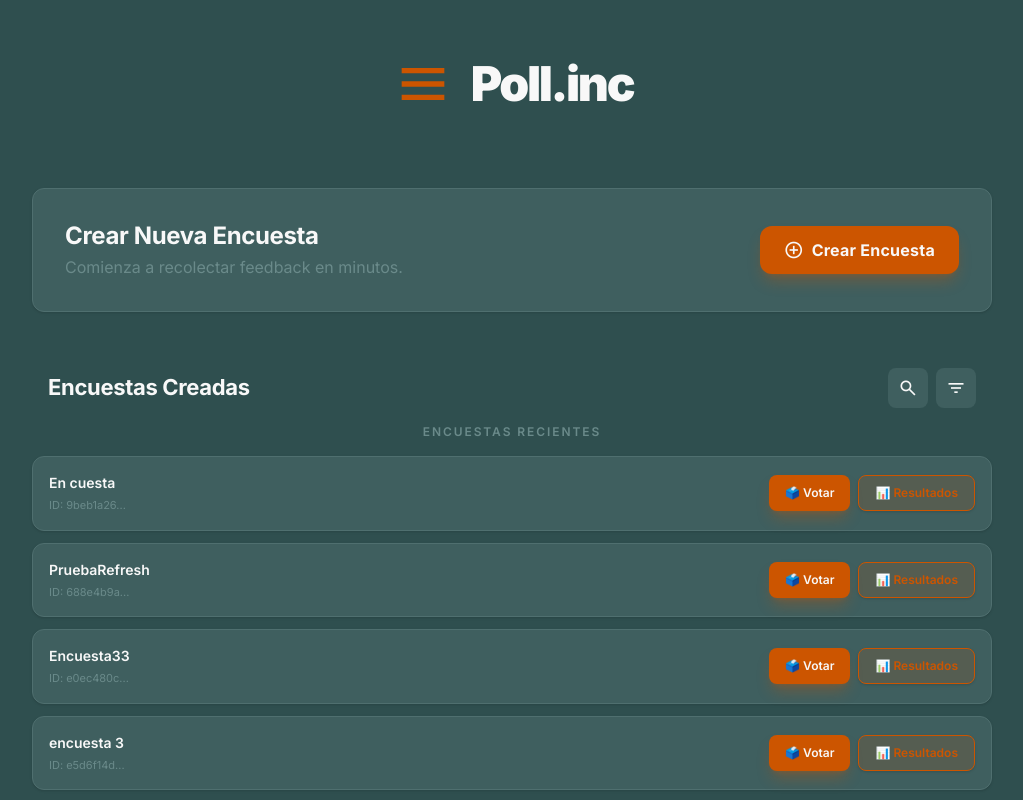
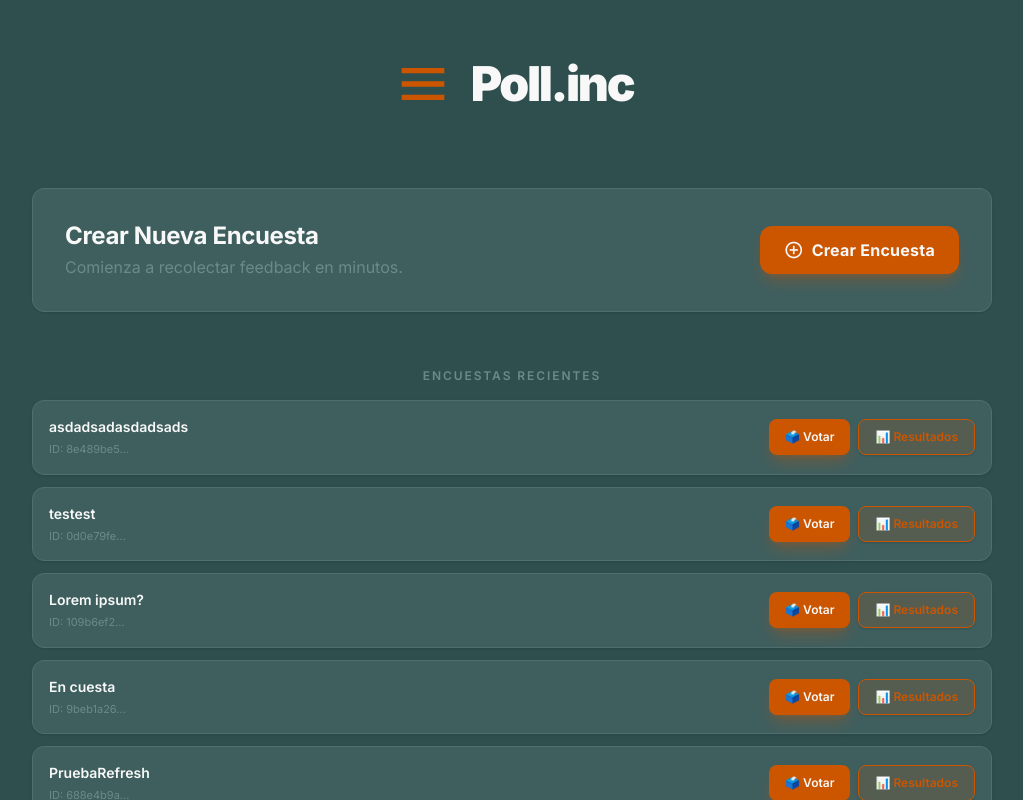
Before and after one commit to AgusC02/TP-FINAL-ENCUESTAS, a Next.js app: page / in a window 1280 px wide. Shown: the top 800 px of the page, without its empty margins (128-1151 px from the left). Built offline with nearby package versions, Linux system fonts and the light colour scheme.

Commit message:
fix elimina filtros y busqueda en heropage

```diff
--- a/app/page.tsx
+++ b/app/page.tsx
@@ -55,7 +55,7 @@ export default function HomePage() {
 
               {/* Sección Encuestas Creadas */}
               <section className="mt-4 flex flex-col gap-4">
-                <div className="flex items-center justify-between px-4">
+                {/* <div className="flex items-center justify-between px-4">
                   <h2 className="text-[22px] font-bold leading-tight tracking-[-0.015em] text-off-white dark:text-off-white">
                     Encuestas Creadas
                   </h2>
@@ -71,7 +71,7 @@ export default function HomePage() {
                       </span>
                     </button>
                   </div>
-                </div>
+                </div> */}
 
                 <div className="flex flex-col gap-3 px-1 sm:px-0">
                   <PollList />
--- a/database.json
+++ b/database.json
@@ -257,6 +257,88 @@
         }
       ],
       "id": "9beb1a26-81d8-4069-9519-f400ae900c07"
+    },
+    {
+      "title": "Lorem ipsum?",
+      "questions": [
+        {
+          "text": "Jesus is King",
+          "options": [
+            {
+              "text": "Lorem",
+              "id": "dfb4eb1f-e9fa-4654-83a8-a87ccfd5bf4b"
+            },
+            {
+              "text": "Ipsum",
+              "id": "3aa90103-2714-4ae8-90a6-8abbb9f85886"
+            }
+          ],
+          "id": "9beef0a0-59bf-4fbf-9263-528f5e9ee6d7"
+        },
+        {
+          "text": "Test123",
+          "options": [
+            {
+              "text": "123",
+              "id": "8860c293-9706-49cf-9275-41690d1f6e26"
+            },
+            {
+              "text": "321",
+              "id": "e857693c-5a83-42d8-ba5c-406a3c7a3150"
+            },
+            {
+              "text": "213",
+              "id": "e4ac051b-8f8a-4509-968c-dc1db80c46a6"
+            },
+            {
+              "text": "231",
+              "id": "7c00aa7a-344d-4aa3-8582-ce431e63343f"
+            }
+          ],
+          "id": "4944d5d4-63b5-48b7-9d67-d83ccf5aff0a"
+        }
+      ],
+      "id": "109b6ef2-a453-47ab-91d1-507d1201ccf1"
+    },
+    {
+      "title": "testest",
+      "questions": [
+        {
+          "text": "testtestest",
+          "options": [
+            {
+              "text": "1",
+              "id": "834a2f76-81f4-48e9-a89b-9eaaef0788a0"
+            },
+            {
+              "text": "2",
+              "id": "9488ae94-9f16-463a-859a-473b74353869"
+            }
+          ],
+          "id": "f2590578-0f89-4936-b8dc-9876c09da3b8"
+        }
+      ],
+      "id": "0d0e79fe-98ea-45c4-b222-9ba64002c59f"
+    },
+    {
+      "title": "asdadsadasdadsads",
+      "questions": [
+        {
+          "text": "asdasdadasd",
+          "options": [
+            {
+              "text": "asdasdadasd",
+              "id": "2873171c-65d3-4db3-8be2-272f3c01b0f1"
+            },
+            {
+              "text": "asdasdadasdsad",
+              "id": "d574a9c1-6c94-438e-900a-6bf2306a8bcc"
+            }
+          ],
+          "id": "53666559-bd2f-4201-8134-dcd8a14d86a9"
+        }
+      ],
+      "id": "8e489be5-3a73-4da4-80eb-3ff793b0c76a"
     }
   ],
   "responses": [
@@ -367,6 +449,16 @@
       "voterIdentifier": "::1",
       "id": "101936b0-fa34-41b2-b0d6-e889d8d83209",
       "createdAt": "2025-11-20T06:02:52.887Z"
+    },
+    {
+      "pollId": "109b6ef2-a453-47ab-91d1-507d1201ccf1",
+      "answers": {
+        "9beef0a0-59bf-4fbf-9263-528f5e9ee6d7": "dfb4eb1f-e9fa-4654-83a8-a87ccfd5bf4b",
+        "4944d5d4-63b5-48b7-9d67-d83ccf5aff0a": "e857693c-5a83-42d8-ba5c-406a3c7a3150"
+      },
+      "voterIdentifier": "::1",
+      "id": "923dcae1-baef-4250-90d5-4035b9ee863c",
+      "createdAt": "2025-11-21T02:48:39.914Z"
     }
   ]
 }
```
